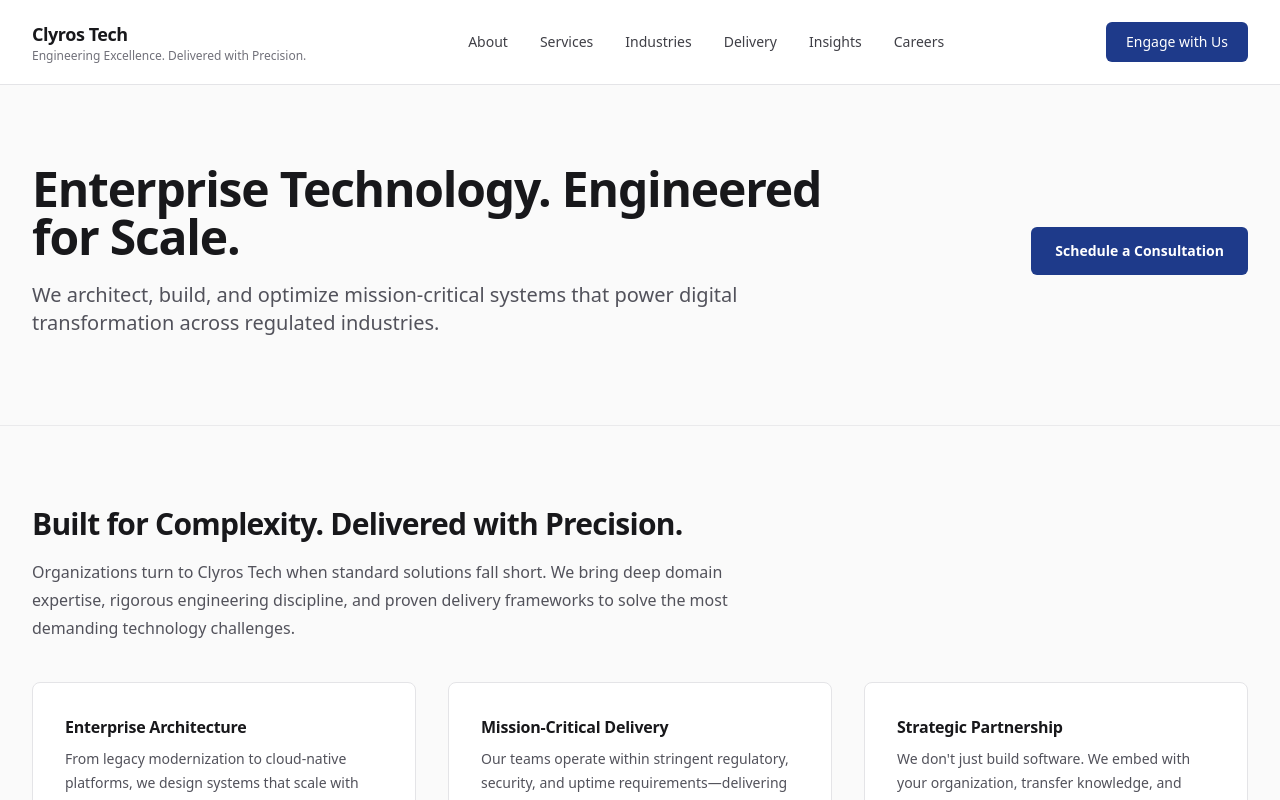
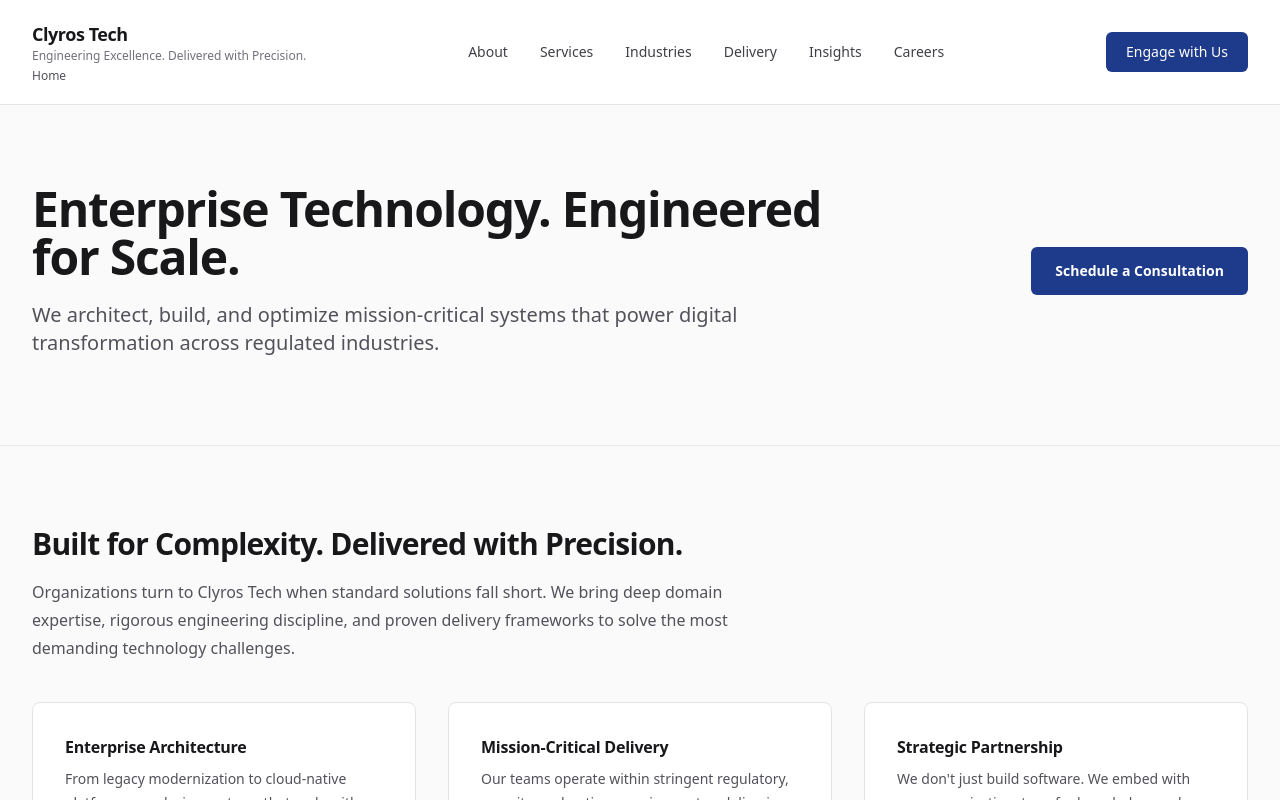
Before and after one commit to Shyamjoel8/clyros-tech-website, a Next.js app: page / in a window 1280 px wide. Shown: the top 800 px of the page. Built offline with nearby package versions, Linux system fonts and the light colour scheme; no server answers.

Commit message:
Make Home navigation explicit in header brand

```diff
--- a/src/components/layout/Header.tsx
+++ b/src/components/layout/Header.tsx
@@ -7,16 +7,14 @@ export function Header() {
     <header className="sticky top-0 z-50 border-b border-zinc-200 bg-white">
       <Container>
         <div className="flex items-center justify-between py-5">
-          {/* Brand */}
-          <Link
-            href="/"
-            className="flex flex-col"
-          >
+          {/* Brand (also acts as Home) */}
+          <Link href="/" aria-label="Home" className="group flex flex-col">
             <span className="text-lg font-semibold tracking-tight text-zinc-900">
               {site.shortName}
             </span>
-            <span className="text-xs text-zinc-500">
-              {site.tagline}
+            <span className="text-xs text-zinc-500">{site.tagline}</span>
+            <span className="mt-1 hidden text-xs font-medium text-zinc-600 group-hover:text-[rgb(var(--accent))] lg:inline">
+              Home
             </span>
           </Link>
 
```
